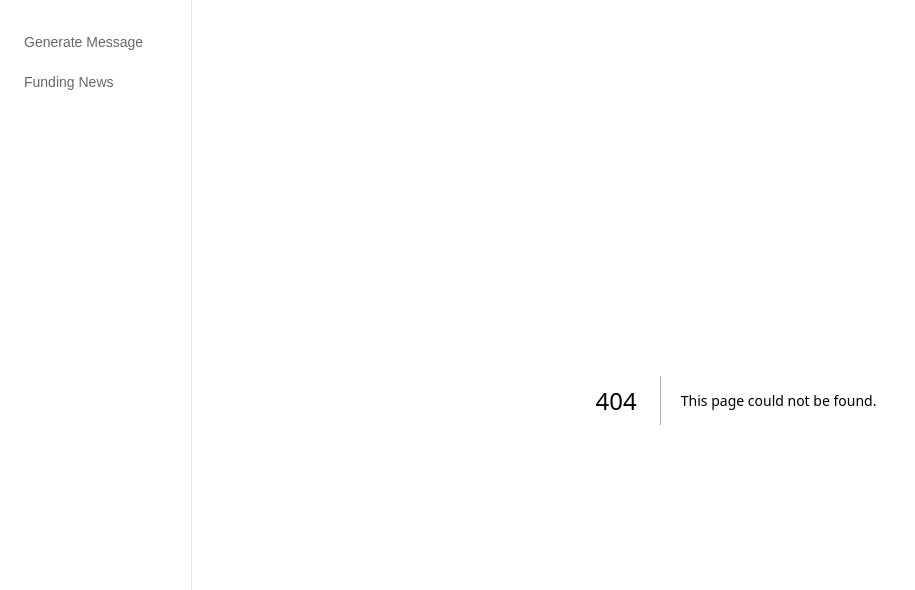
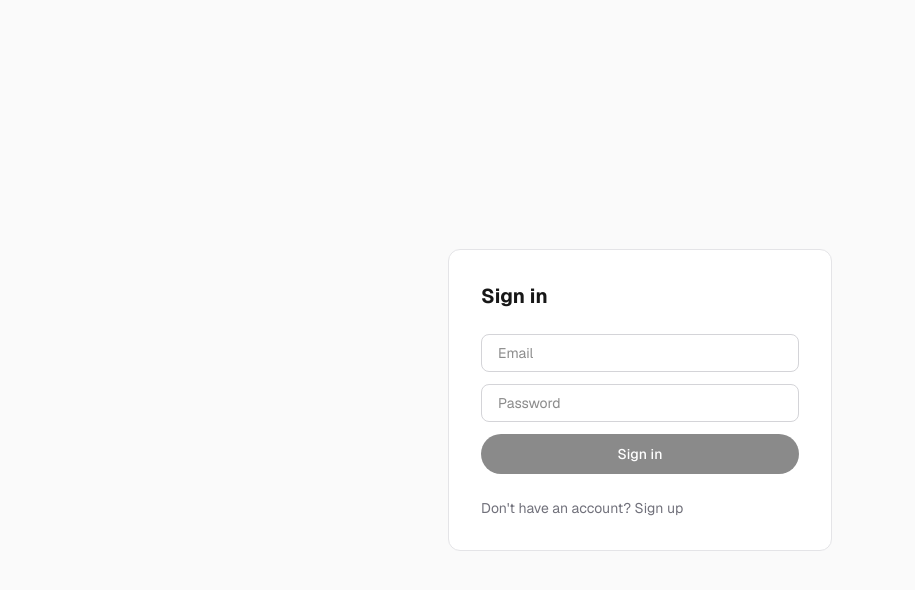
Before and after one commit to michellewong793/linkedin-message-generator, a Next.js app: page /login in a window 1280 px wide. Before the commit this address had no page. Shown: the top 590 px of the page, without its empty margins (0-915 px from the left). Built offline with nearby package versions, Linux system fonts and the light colour scheme; no server answers.

Commit message:
add auth

```diff
--- /dev/null
+++ b/app/SignOutButton.tsx
@@ -0,0 +1,23 @@
+"use client";
+import { createClient } from "@/lib/supabase/client";
+import { useRouter } from "next/navigation";
+
+export default function SignOutButton() {
+  const router = useRouter();
+
+  async function handleSignOut() {
+    const supabase = createClient();
+    await supabase.auth.signOut();
+    router.push("/login");
+    router.refresh();
+  }
+
+  return (
+    <button
+      onClick={handleSignOut}
+      className="rounded-md px-3 py-2 text-sm text-left opacity-60 hover:opacity-100 hover:bg-zinc-100 dark:hover:bg-zinc-900 transition-colors"
+    >
+      Sign out
+    </button>
+  );
+}
--- /dev/null
+++ b/app/auth/callback/route.ts
@@ -0,0 +1,14 @@
+import { createClient } from '@/lib/supabase/server';
+import { NextResponse } from 'next/server';
+
+export async function GET(request: Request) {
+    const { searchParams, origin } = new URL(request.url);
+    const code = searchParams.get('code');
+
+    if (code) {
+        const supabase = await createClient();
+        await supabase.auth.exchangeCodeForSession(code);
+    }
+
+    return NextResponse.redirect(`${origin}/`);
+}
--- a/app/layout.tsx
+++ b/app/layout.tsx
@@ -3,6 +3,8 @@ import { Geist, Geist_Mono } from "next/font/google";
 import "./globals.css";
 import { SpeedInsights } from "@vercel/speed-insights/next";
 import Link from "next/link";
+import { createClient } from "@/lib/supabase/server";
+import SignOutButton from "./SignOutButton";
 
 const geistSans = Geist({
   variable: "--font-geist-sans",
@@ -19,28 +21,43 @@ export const metadata: Metadata = {
   description: "Generate personalized outreach messages based on signals from company website",
 };
 
-export default function RootLayout({
+export default async function RootLayout({
   children,
 }: Readonly<{
   children: React.ReactNode;
 }>) {
+  const supabase = await createClient();
+  const { data: { user } } = await supabase.auth.getUser();
+  const { data: profile } = user
+    ? await supabase.from("profiles").select("first_name").eq("id", user.id).single()
+    : { data: null };
+
   return (
     <html
       lang="en"
       className={`${geistSans.variable} ${geistMono.variable} h-full antialiased`}
     >
       <SpeedInsights/>
-
       <body className="min-h-full flex">
-        <nav className="fixed top-0 left-0 h-full w-48 flex flex-col gap-1 border-r border-zinc-200 dark:border-zinc-800 bg-white dark:bg-black px-3 py-6">
+        {user && (
+          <nav className="fixed top-0 left-0 h-full w-48 flex flex-col border-r border-zinc-200 dark:border-zinc-800 bg-white dark:bg-black px-3 py-6">
+            <div className="flex flex-col gap-1 flex-1">
               <Link href="/" className="rounded-md px-3 py-2 text-sm opacity-60 hover:opacity-100 hover:bg-zinc-100 dark:hover:bg-zinc-900 transition-colors">
                 Generate Message
               </Link>
               <Link href="/news" className="rounded-md px-3 py-2 text-sm opacity-60 hover:opacity-100 hover:bg-zinc-100 dark:hover:bg-zinc-900 transition-colors">
                 Funding News
               </Link>
+            </div>
+            <div className="flex flex-col gap-1">
+              <p className="px-3 text-xs text-zinc-400 truncate">
+                {profile?.first_name ?? user.email}
+              </p>
+              <SignOutButton />
+            </div>
           </nav>
-        <div className="flex flex-col flex-1 ml-48">
+        )}
+        <div className={`flex flex-col flex-1 ${user ? "ml-48" : ""}`}>
           {children}
         </div>
       </body>
--- /dev/null
+++ b/app/login/page.tsx
@@ -0,0 +1,108 @@
+"use client";
+import { useState } from "react";
+import { createClient } from "@/lib/supabase/client";
+import { useRouter } from "next/navigation";
+
+export default function LoginPage() {
+  const router = useRouter();
+  const [email, setEmail] = useState("");
+  const [password, setPassword] = useState("");
+  const [firstName, setFirstName] = useState("");
+  const [mode, setMode] = useState<"login" | "signup">("login");
+  const [error, setError] = useState<string | null>(null);
+  const [message, setMessage] = useState<string | null>(null);
+  const [loading, setLoading] = useState(false);
+
+  async function handleSubmit() {
+    setLoading(true);
+    setError(null);
+    setMessage(null);
+
+    const supabase = createClient();
+
+    if (mode === "login") {
+      const { error } = await supabase.auth.signInWithPassword({ email, password });
+      if (error) {
+        setError(error.message);
+      } else {
+        router.push("/");
+        router.refresh();
+      }
+    } else {
+      const { data, error } = await supabase.auth.signUp({ email, password });
+      if (error) {
+        setError(error.message);
+      } else {
+        if (data.user && firstName) {
+          await supabase
+            .from("profiles")
+            .update({ first_name: firstName })
+            .eq("id", data.user.id);
+        }
+        setMessage("Check your email to confirm your account.");
+      }
+    }
+
+    setLoading(false);
+  }
+
+  return (
+    <div className="flex min-h-screen items-center justify-center bg-zinc-50 dark:bg-black font-sans">
+      <div className="w-full max-w-sm flex flex-col gap-6 bg-white dark:bg-zinc-900 border border-zinc-200 dark:border-zinc-800 rounded-xl p-8">
+        <h1 className="text-xl font-bold">
+          {mode === "login" ? "Sign in" : "Create account"}
+        </h1>
+
+        <div className="flex flex-col gap-3">
+          {mode === "signup" && (
+            <input
+              className="rounded-lg border border-zinc-300 dark:border-zinc-700 bg-transparent px-4 py-2 text-sm outline-none focus:ring-2 focus:ring-foreground"
+              type="text"
+              placeholder="First name"
+              value={firstName}
+              onChange={(e) => setFirstName(e.target.value)}
+              onKeyDown={(e) => e.key === "Enter" && handleSubmit()}
+            />
+          )}
+          <input
+            className="rounded-lg border border-zinc-300 dark:border-zinc-700 bg-transparent px-4 py-2 text-sm outline-none focus:ring-2 focus:ring-foreground"
+            type="email"
+            placeholder="Email"
+            value={email}
+            onChange={(e) => setEmail(e.target.value)}
+            onKeyDown={(e) => e.key === "Enter" && handleSubmit()}
+          />
+          <input
+            className="rounded-lg border border-zinc-300 dark:border-zinc-700 bg-transparent px-4 py-2 text-sm outline-none focus:ring-2 focus:ring-foreground"
+            type="password"
+            placeholder="Password"
+            value={password}
+            onChange={(e) => setPassword(e.target.value)}
+            onKeyDown={(e) => e.key === "Enter" && handleSubmit()}
+          />
+          <button
+            className="flex h-10 items-center justify-center rounded-full bg-foreground px-5 text-sm font-medium text-background transition-colors hover:bg-[#383838] dark:hover:bg-[#ccc] disabled:opacity-50"
+            onClick={handleSubmit}
+            disabled={loading || !email || !password || (mode === "signup" && !firstName)}
+          >
+            {loading ? "..." : mode === "login" ? "Sign in" : "Sign up"}
+          </button>
+        </div>
+
+        {error && (
+          <p className="text-sm text-red-600 dark:text-red-400">{error}</p>
+        )}
+        {message && (
+          <p className="text-sm text-zinc-600 dark:text-zinc-400">{message}</p>
+        )}
+
+        <button
+          className="text-sm text-zinc-500 hover:text-zinc-800 dark:hover:text-zinc-200 transition-colors text-left"
+          onClick={() => { setMode(mode === "login" ? "signup" : "login"); setError(null); setMessage(null); }}
+        >
+          {mode === "login" ? "Don't have an account? Sign up" : "Already have an account? Sign in"}
+        </button>
+      </div>
+    </div>
+  );
+}
--- /dev/null
+++ b/lib/supabase/client.ts
@@ -0,0 +1,8 @@
+import { createBrowserClient } from '@supabase/ssr';
+
+export function createClient() {
+    return createBrowserClient(
+        process.env.NEXT_PUBLIC_SUPABASE_URL!,
+        process.env.NEXT_PUBLIC_SUPABASE_ANON_KEY!
+    );
+}
--- /dev/null
+++ b/lib/supabase/server.ts
@@ -0,0 +1,26 @@
+import { createServerClient } from '@supabase/ssr';
+import { cookies } from 'next/headers';
+
+export async function createClient() {
+    const cookieStore = await cookies();
+    return createServerClient(
+        process.env.NEXT_PUBLIC_SUPABASE_URL!,
+        process.env.NEXT_PUBLIC_SUPABASE_ANON_KEY!,
+        {
+            cookies: {
+                getAll() {
+                    return cookieStore.getAll();
+                },
+                setAll(cookiesToSet) {
+                    try {
+                        cookiesToSet.forEach(({ name, value, options }) =>
+                            cookieStore.set(name, value, options)
+                        );
+                    } catch {
+                        // Called from a Server Component — middleware handles refresh
+                    }
+                },
+            },
+        }
+    );
+}
--- /dev/null
+++ b/middleware.ts
@@ -0,0 +1,44 @@
+import { createServerClient } from '@supabase/ssr';
+import { NextResponse, type NextRequest } from 'next/server';
+
+export async function middleware(request: NextRequest) {
+    let supabaseResponse = NextResponse.next({ request });
+
+    const supabase = createServerClient(
+        process.env.NEXT_PUBLIC_SUPABASE_URL!,
+        process.env.NEXT_PUBLIC_SUPABASE_ANON_KEY!,
+        {
+            cookies: {
+                getAll() {
+                    return request.cookies.getAll();
+                },
+                setAll(cookiesToSet) {
+                    cookiesToSet.forEach(({ name, value }) =>
+                        request.cookies.set(name, value)
+                    );
+                    supabaseResponse = NextResponse.next({ request });
+                    cookiesToSet.forEach(({ name, value, options }) =>
+                        supabaseResponse.cookies.set(name, value, options)
+                    );
+                },
+            },
+        }
+    );
+
+    const { data: { user } } = await supabase.auth.getUser();
+
+    const isLoginPage = request.nextUrl.pathname.startsWith('/login');
+    const isAuthCallback = request.nextUrl.pathname.startsWith('/auth/callback');
+
+    if (!user && !isLoginPage && !isAuthCallback) {
+        const url = request.nextUrl.clone();
+        url.pathname = '/login';
+        return NextResponse.redirect(url);
+    }
+
+    return supabaseResponse;
+}
+
+export const config = {
+    matcher: ['/((?!_next/static|_next/image|favicon.ico).*)'],
+};
--- a/package.json
+++ b/package.json
@@ -10,6 +10,8 @@
   },
   "dependencies": {
     "@ai-sdk/anthropic": "^3.0.71",
+    "@supabase/ssr": "^0.10.2",
+    "@supabase/supabase-js": "^2.103.3",
     "@vercel/speed-insights": "^2.0.0",
     "ai": "^6.0.146",
     "next": "16.2.2",
```
Also changed, not shown: 1 other file (tests, documents, lock files or other folders). Lines whose indentation alone changed are shown as unchanged.
